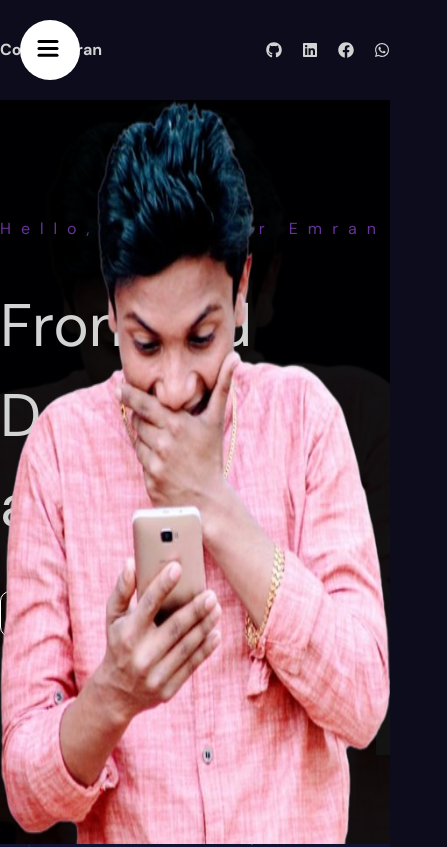
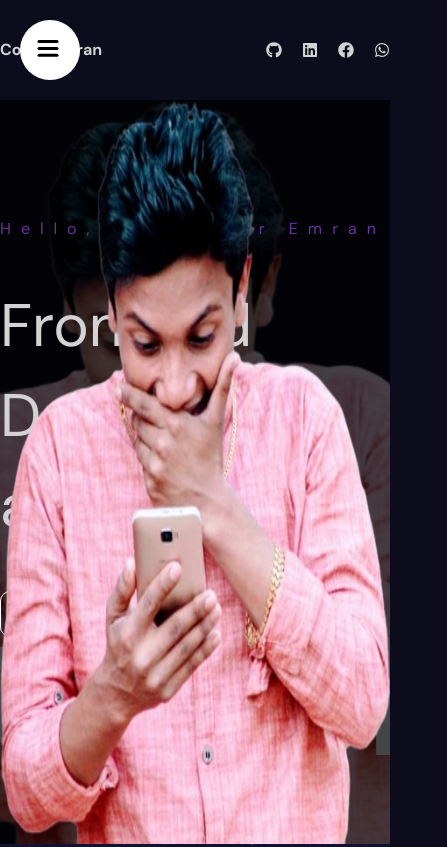
Before and after one commit to coderemran6910/coderemran-portfolio-2, a React (Vite) app: page / in a window 390 px wide. Shown: the top 847 px of the page, 447 px wide, since content can reach past the window. Built offline with nearby package versions, Linux system fonts and the light colour scheme.

Commit message:
solve some responsive issue

```diff
--- a/src/App.jsx
+++ b/src/App.jsx
@@ -11,18 +11,16 @@ const App = () => {
       <Navbar />
       <Banner/>
     </section>
-    <section id='Services'>
-      <Paralax type="services" />
-    </section>
-   <Services/>
-
 
     <section id='Portfolio'>
       <Paralax type="portfolio" />
     </section>
       <Portfolio />
 
-
+    <section id='Services'>
+      <Paralax type="services" />
+    </section>
+   <Services/>
 
     <section id='Contact'>
       <Paralax type="contact" />
--- a/src/components/banner/Banner.jsx
+++ b/src/components/banner/Banner.jsx
@@ -40,14 +40,14 @@ const sliderVariants = {
 
 const Banner = () => {
     return (
-        <div className='banner text-center md:text-left '>
+        <div className='banner text-center lg:text-left '>
            <div className="wrapper">
-           <motion.div className="textContainer w-full md:w-screen lg:w-1/2 m-0 p-0 md:p-10 lg:m-10" variants={textVariants} initial="initial" animate="animate">
+           <motion.div className="textContainer w-full lg:w-1/2 m-0 p-0 md:p-10 lg:m-10" variants={textVariants} initial="initial" animate="animate">
                 <motion.h2 variants={textVariants} className=' text-lg md:text-3xl mt-4 md:mt-0  '>Hello, I'm Coder Emran</motion.h2>
-                <motion.h1 variants={textVariants} className='text-6xl md:text-5xl xl:text-6xl mt-4 md:mt-0 '>Frontend Developer and Designer</motion.h1>
-                <motion.div variants={textVariants} className="buttons">
-                    <motion.button className='w-40 text-sm' variants={textVariants}>Download Resume</motion.button>
-                    <motion.button className='w-40 text-sm' variants={textVariants}>Contact me</motion.button>
+                <motion.h1 variants={textVariants} className='text-6xl  xl:text-6xl mt-4 md:mt-0 px-5 lg:px-0 '>Frontend Developer and Designer</motion.h1>
+                <motion.div variants={textVariants} className="buttons w-full flex justify-center lg:justify-start items-center gap-5 ">
+                    <motion.button className='w-40 text-sm m-0' variants={textVariants}>Download Resume</motion.button>
+                    <motion.button className='w-40 text-sm m-0' variants={textVariants}>Contact me</motion.button>
                 </motion.div>
                 <motion.img className=" m-auto md:m-0 " variants={textVariants} animate="scrollButton" src="/scroll.png" alt="" />
             </motion.div>
@@ -56,7 +56,7 @@ const Banner = () => {
                 React JS, Next JS, Node JS, HTML, CSS
            </motion.div>
 
-            <div className='imageContainer hidden md:block w-1/3 md:w-5/12   '>
+            <div className='imageContainer hidden lg:block w-1/3 md:w-5/12   '>
                 <img src="/banner.png" alt="banner"  />
             </div>
         </div>
--- a/src/components/banner/banner.scss
+++ b/src/components/banner/banner.scss
@@ -36,7 +36,6 @@
                     border:1px solid white;
                     background-color: transparent;
                     color: white;
-                    margin-right: 20px;
                     border-radius: 10px;
                     font-weight: 300;
                     cursor: pointer;
@@ -83,7 +82,7 @@
 
 
 
-        @media screen and (max-width: 640px) {
+        @media screen and (max-width: 768px) {
 
 
 
@@ -121,7 +120,7 @@
             left: 0;
             width: 100%;
             height: 100%;
-            background-color: rgba(0, 0, 0, 0.873); /* Semi-transparent black */
+            background-color: rgba(0, 0, 0, 0.549); /* Semi-transparent black */
             z-index: 1; /* Ensures the overlay is above the image but behind the text */
    }
 
--- a/src/components/contact/Contact.jsx
+++ b/src/components/contact/Contact.jsx
@@ -61,7 +61,7 @@ const Contact = () => {
       whileInView="animate"
     >
       <motion.div className="wrapper flex flex-col md:flex-row justify-center items-center " variants={variants}>
-        <motion.div className="textContainer text-center px-5" variants={variants}>
+        <motion.div className="textContainer text-center px-5 py-5" variants={variants}>
           <motion.h1 variants={variants}>Get in touch</motion.h1>
           <motion.p variants={variants}>
             Feel free to contact me for any work or suggestions below
@@ -189,7 +189,7 @@ const Contact = () => {
           </motion.div>
 
           <motion.form
-           className="w-96 md:w-full  "
+           className="w-80 md:w-full gap-2 p-10  "
            onSubmit={sendEmail}
            ref={ref}
            initial={{ opacity: 0 }}
--- a/src/components/contact/contact.scss
+++ b/src/components/contact/contact.scss
@@ -6,7 +6,6 @@
         max-width: 1366px;
         margin: 0 auto;
         display: flex;
-        gap: 50px;
         align-items: center;
 
 
@@ -61,7 +60,8 @@
             form{
                 display: flex;
                 flex-direction: column;
-                gap: 20px;
+                // gap: 20px;
+                // padding: 10px;
 
                 input{
                     padding: 10px;
--- a/src/components/nabvar/Navbar.jsx
+++ b/src/components/nabvar/Navbar.jsx
@@ -5,19 +5,19 @@ import { FaFacebook, FaGithub, FaLinkedin, FaWhatsapp } from "react-icons/fa";
 
 const Navbar = () => {
   return (
-    <div className="navbar">
+    <div className="navbar ">
       {/* sidebar  */}
       <Sidebar />
-      <div className="wrapper">
+      <div className="wrapper pl-24   md:pl-28 pr-5 xl:pr-20">
         <motion.span
-          className=" text-2xl md:text-3xl  ml-28 xl:m-0"
+          className=" text-xl md:text-3xl"
           initial={{ opacity: 0, scale: 0.5 }}
           transition={{ duration: 2 }}
           animate={{ opacity: 1, scale: 1 }}
         >
           Coder Emran
         </motion.span>
-        <div className="social mr-5 md:mr-0">
+        <div className="social">
           <a
             href="https://github.com/coderemran6910"
             target="_blank"
--- a/src/components/nabvar/navbar.scss
+++ b/src/components/nabvar/navbar.scss
@@ -2,8 +2,8 @@
     height: 100px;
 
     .wrapper{
+        width: 100%;
         max-width: 1366px;
-        margin: auto;
         display: flex;
         align-items: center;
         justify-content: space-between;
```
